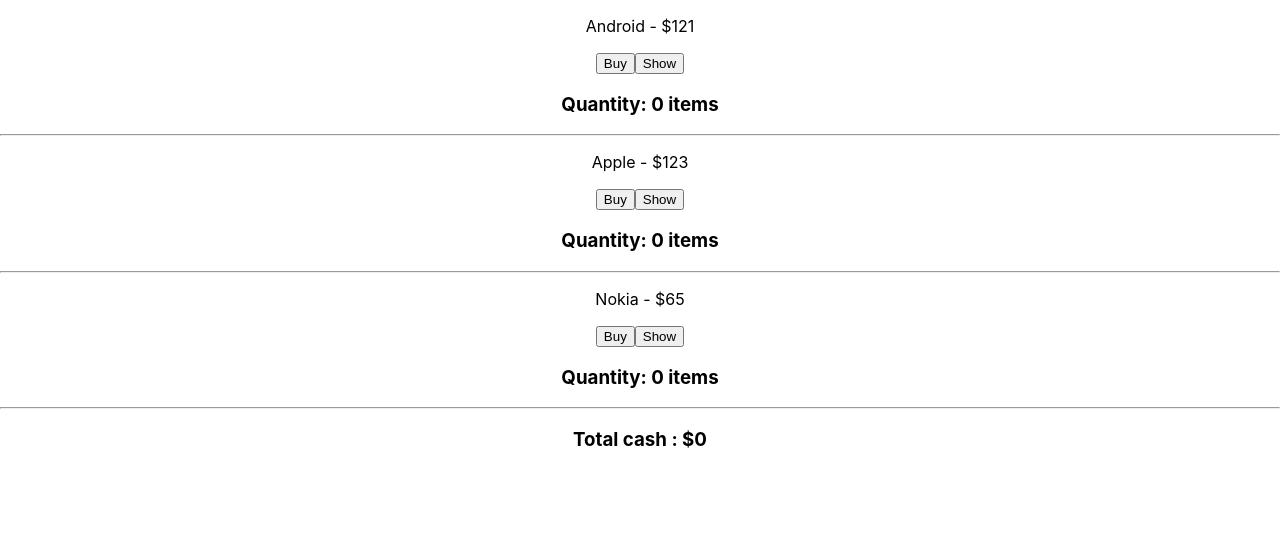
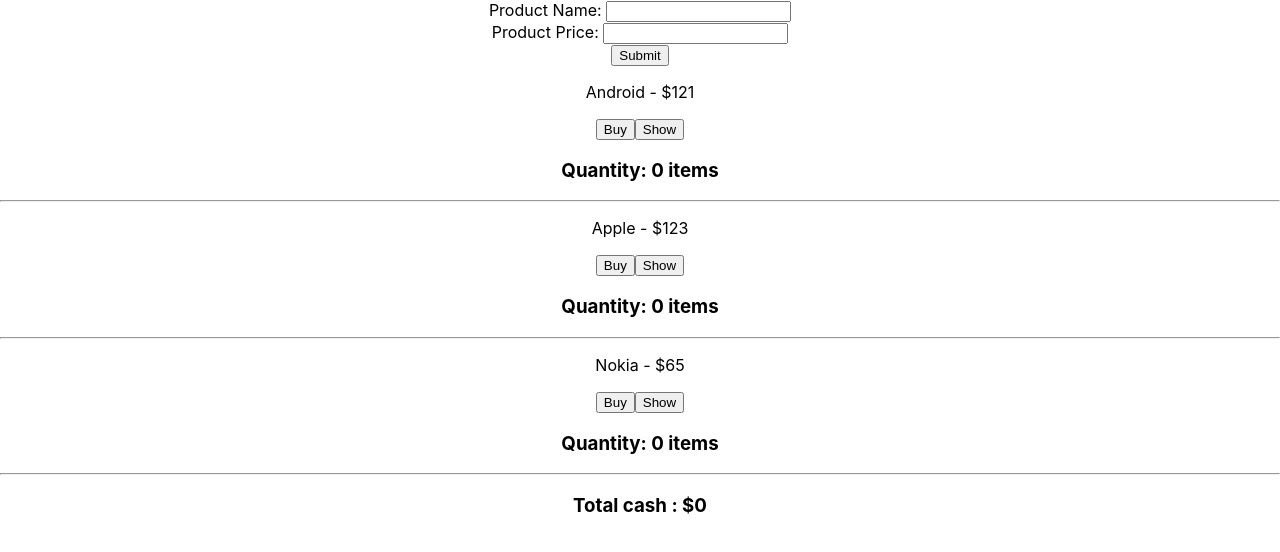
Before and after one commit to NazifaSadia/React-Basic-Udemy, a React (Create React App) app: page / in a window 1280 px wide. Shown: the top 552 px of the page. Built offline with nearby package versions, Linux system fonts and the light colour scheme.

Commit message:
Product Form Added

```diff
--- /dev/null
+++ b/src/Components/ProductForm.js
@@ -0,0 +1,63 @@
+import React, { Component } from 'react';
+
+class ProductForm extends Component {
+    constructor(props) {
+      super(props);
+
+      this.state = {
+          name: '',
+          price: ''
+        };
+    }
+
+    handleName = event => {
+		this.setState({
+			name: event.target.value
+		})
+	}
+    handlePrice = event => {
+		this.setState({
+			price: event.target.value
+		})
+	}
+
+    handleSubmit = event => {
+		alert(`${this.state.name} ${this.state.price}`);
+        event.preventDefault()
+
+        // Reset
+        this.setState({name : "" , price : ""});
+	}
+
+    render() {
+
+    const { name, price } = this.state;
+
+      return (
+        <form onSubmit={this.handleSubmit}>
+
+            <div>
+                <label>Product Name: </label>
+                <input
+                    type="text"
+                    value={name}
+                    onChange={this.handleName}
+                />
+            </div>
+
+            <div>
+                <label>Product Price: </label>
+                <input
+                    type="text"
+                    value={price}
+                    onChange={this.handlePrice}
+                />
+            </div>
+            <button type="submit">Submit</button>
+
+        </form>
+      );
+    }
+}
+
+export default ProductForm;
--- a/src/Components/ProductList.js
+++ b/src/Components/ProductList.js
@@ -1,8 +1,15 @@
 import React, { useState } from 'react';
 import Product from './Product';
 import Total from './Total';
+import ProductForm from './ProductForm';
 
 const ProductList = () => {
+
+    const productList = [
+        { name : "Android", price : 121 },
+        { name : "Apple", price : 123 },
+        { name : "Nokia", price : 65 }
+    ];
 
     const [total, setTotal] = useState(0);
 
@@ -14,11 +21,17 @@
         alert("You selected " + name);
     }
 
+    var products = productList.map(product =>
+        <Product name={product.name} price={product.price} handleShow={showProduct} handleTotal={calculateTotal}/>);
+
     return (
         <div>
-            <Product name="Android" price={121} handleShow={showProduct} handleTotal={calculateTotal}/>
+            <ProductForm/>
+            {products}
+
+            {/* <Product name="Android" price={121} handleShow={showProduct} handleTotal={calculateTotal}/>
             <Product name="Apple" price={123} handleShow={showProduct} handleTotal={calculateTotal}/>
-            <Product name="Nokia" price={65} handleShow={showProduct} handleTotal={calculateTotal}/>
+            <Product name="Nokia" price={65} handleShow={showProduct} handleTotal={calculateTotal}/> */}
             <Total total={total}/>
         </div>
     );
```
